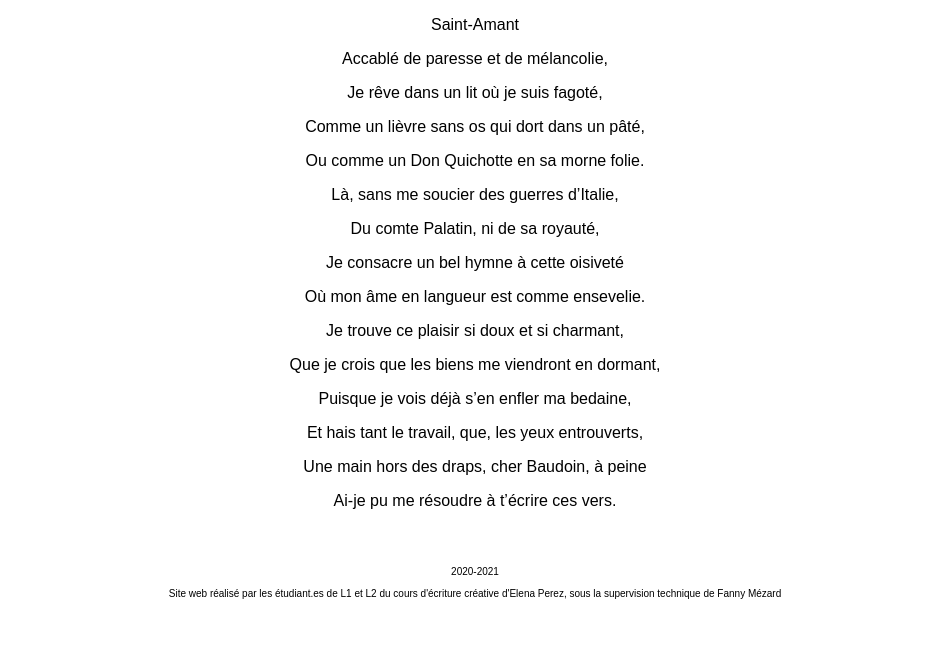
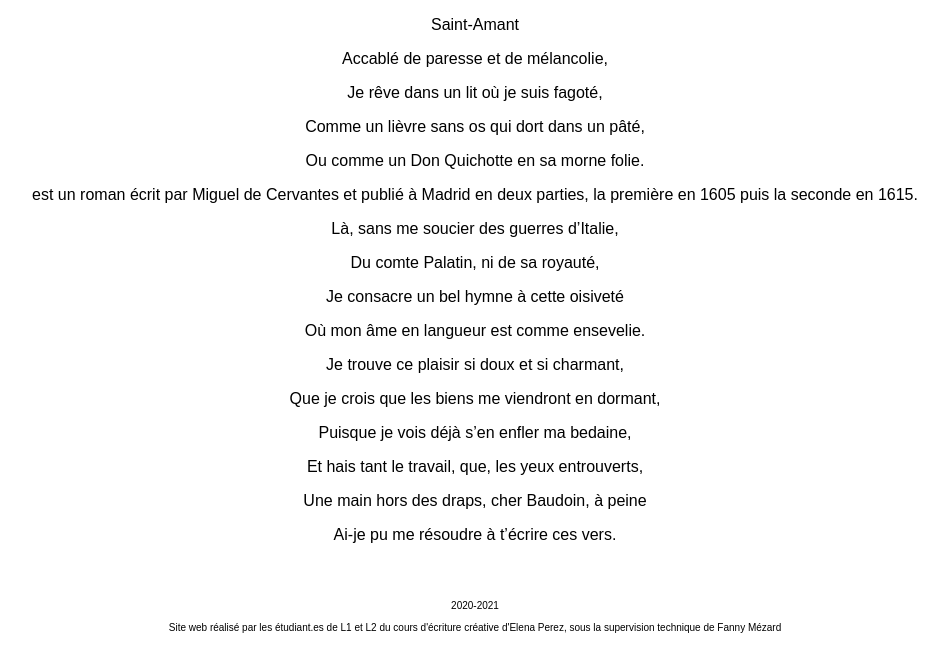
Before and after one commit to FMezard/publication_sonnets, a plain HTML site: page poeme-modele.html in a window 1280 px wide. Shown: the part 153-800 px from the top of the page, without its empty margins (165-1113 px from the left). Drawn offline with Linux system fonts and the light colour scheme.

Commit message:
ajout d'une note

```diff
--- a/poeme-modele.html
+++ b/poeme-modele.html
@@ -22,7 +22,8 @@
 <p>Accablé de paresse et de mélancolie,</p>
 <p>Je rêve dans un lit où je suis fagoté,</p>
 <p>Comme un lièvre sans os qui dort dans un pâté,</p>
-<p>Ou comme un Don Quichotte en sa morne folie.</p></div>
+<p>Ou comme un <span id=note1>Don Quichotte</span> en sa morne folie.</p></div>
+<p id="note1_contenu"> est un roman écrit par Miguel de Cervantes et publié à Madrid en deux parties, la première en 1605 puis la seconde en 1615. </p>
 
 <div class="quatrain">
 <p>Là, sans me soucier des guerres d’Italie,</p>
```
